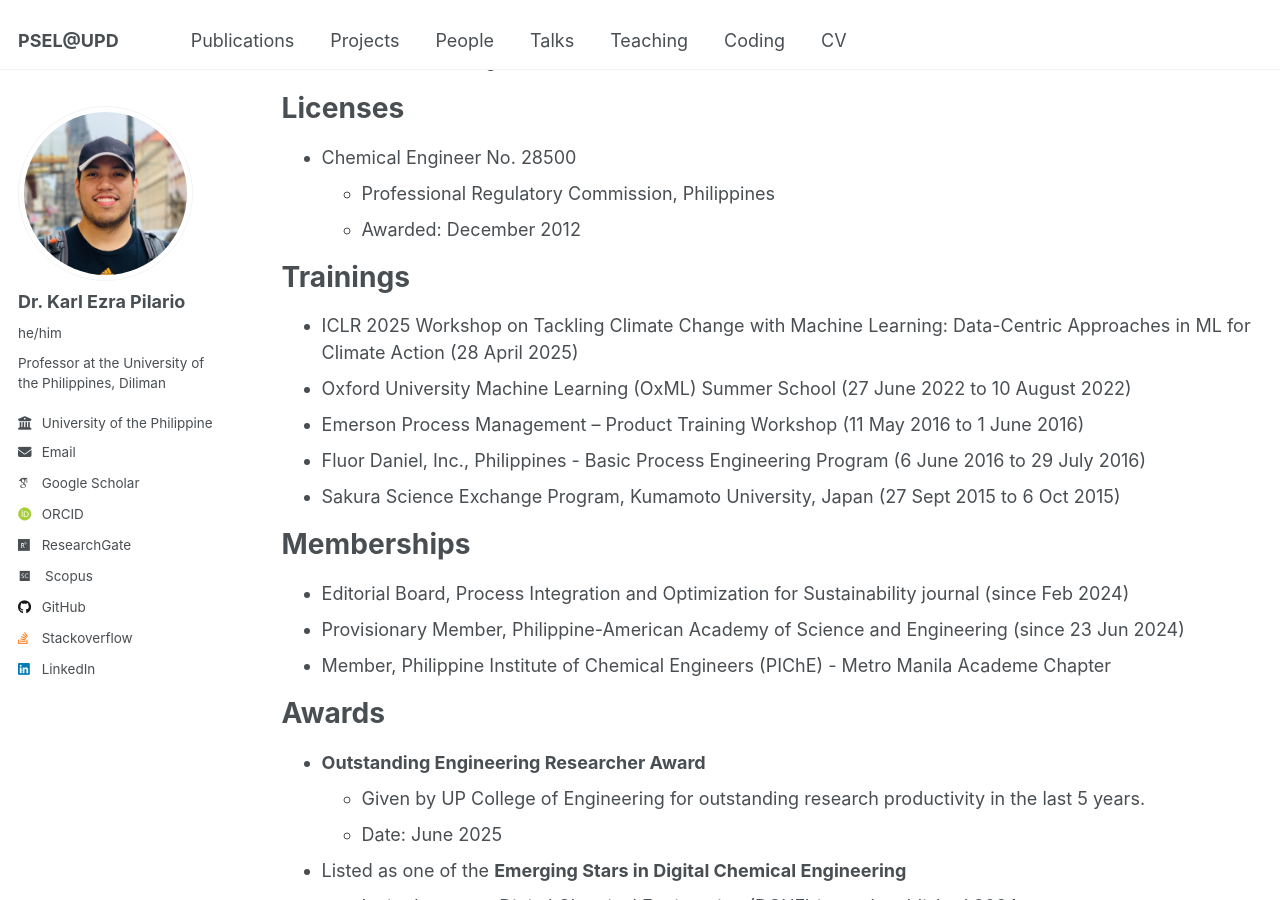
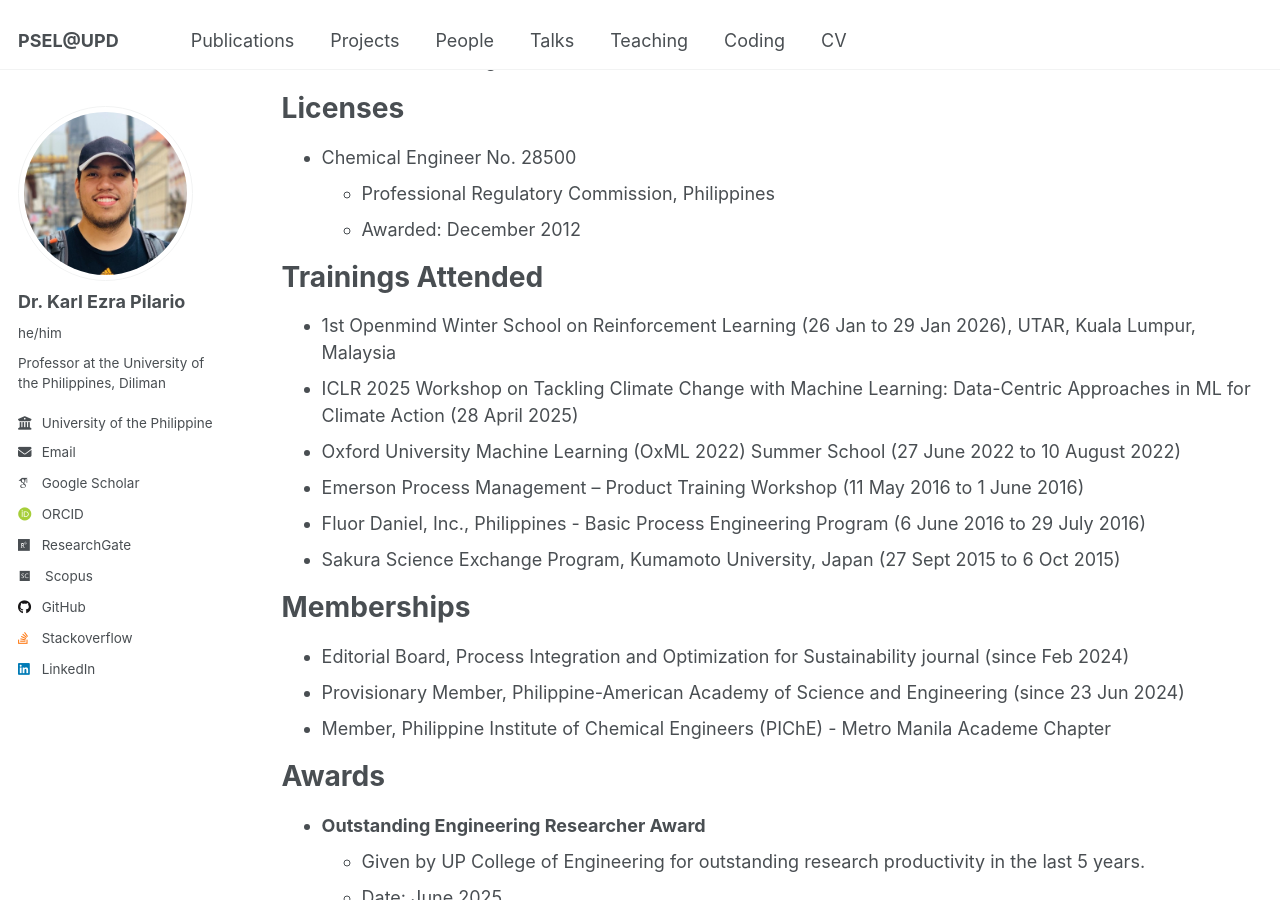
Before and after one commit to kspilario/kspilario.github.io, a Jekyll site: the page built from _pages/cv.md, in a window 1280 px wide and 900 px high, scrolled down 880 px. Built offline with Jekyll 4.4.1, drawn with Linux system fonts in a browser that asks for light colours; some web fonts are replaced.

Commit message:
Update cv.md

```diff
--- a/_pages/cv.md
+++ b/_pages/cv.md
@@ -40,10 +40,11 @@ Licenses
   * Professional Regulatory Commission, Philippines
   * Awarded: December 2012
 
-Trainings
+Trainings Attended
 ======
+* 1st Openmind Winter School on Reinforcement Learning (26 Jan to 29 Jan 2026), UTAR, Kuala Lumpur, Malaysia
 * ICLR 2025 Workshop on Tackling Climate Change with Machine Learning: Data-Centric Approaches in ML for Climate Action (28 April 2025)
-* Oxford University Machine Learning (OxML) Summer School (27 June 2022 to 10 August 2022)
+* Oxford University Machine Learning (OxML 2022) Summer School (27 June 2022 to 10 August 2022)
 * Emerson Process Management – Product Training Workshop (11 May 2016 to 1 June 2016)
 * Fluor Daniel, Inc., Philippines - Basic Process Engineering Program (6 June 2016 to 29 July 2016)
 * Sakura Science Exchange Program, Kumamoto University, Japan (27 Sept 2015 to 6 Oct 2015)
```
